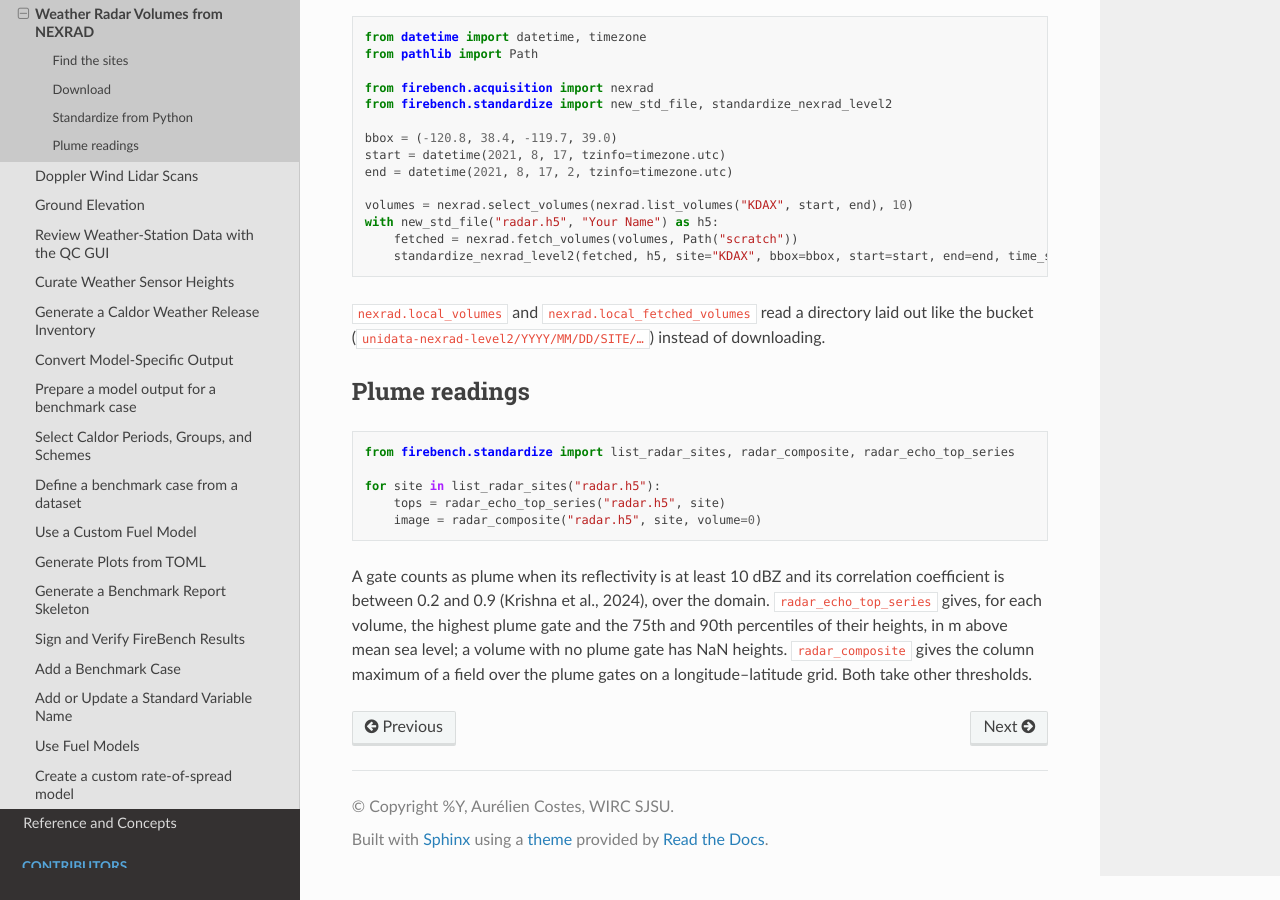
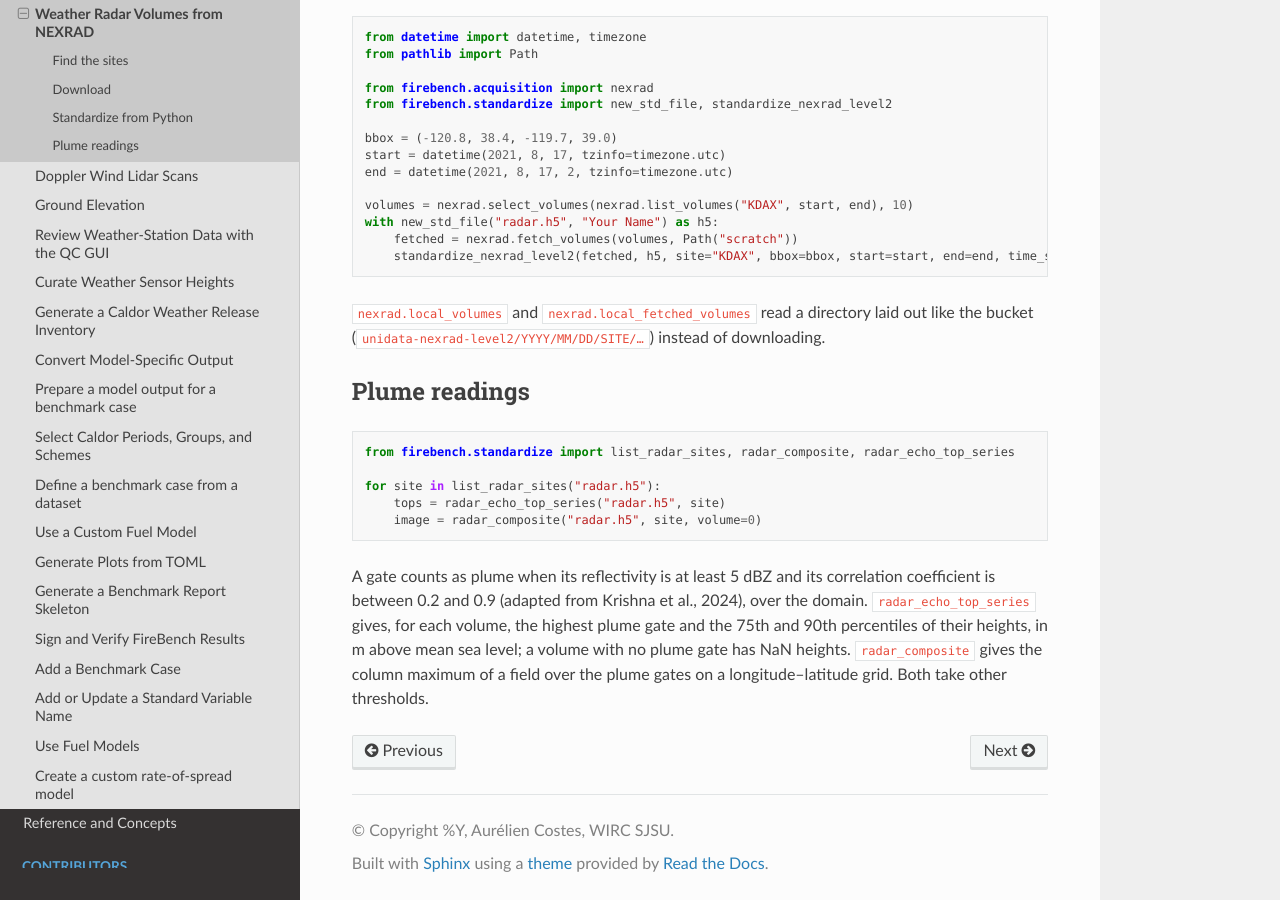
Before and after one commit to wirc-sjsu/firebench, a Sphinx documentation site: the page built from docs/how_to/weather_radar.md, in a window 1280 px wide and 900 px high, scrolled down 952 px. Built offline with Sphinx 7.4.7 and the Read the Docs theme 3.1.0, drawn with Linux system fonts in a browser that asks for light colours.

Commit message:
lower the radar plume mask to 5 dBZ (radar.toml 2026.2): on Hawk's KRGX sections most model-only cells were below 10 dBZ, and the section mask IoU of a WRF-SFIRE run rises from 0.19 to 0.26

````diff
--- a/docs/how_to/weather_radar.md
+++ b/docs/how_to/weather_radar.md
@@ -67,8 +67,8 @@ for site in list_radar_sites("radar.h5"):
     image = radar_composite("radar.h5", site, volume=0)
 ```
 
-A gate counts as plume when its reflectivity is at least 10 dBZ and its correlation coefficient is
-between 0.2 and 0.9 (Krishna et al., 2024), over the domain. `radar_echo_top_series` gives, for each
+A gate counts as plume when its reflectivity is at least 5 dBZ and its correlation coefficient is
+between 0.2 and 0.9 (adapted from Krishna et al., 2024), over the domain. `radar_echo_top_series` gives, for each
 volume, the highest plume gate and the 75th and 90th percentiles of their heights, in m above mean
 sea level; a volume with no plume gate has NaN heights. `radar_composite` gives the column maximum of
 a field over the plume gates on a longitude–latitude grid. Both take other thresholds.
````
Also changed, not shown: CHANGELOG.md (+6 -0 lines), src/firebench/resources/radar.toml (+7 -4 lines), 1 other file.
